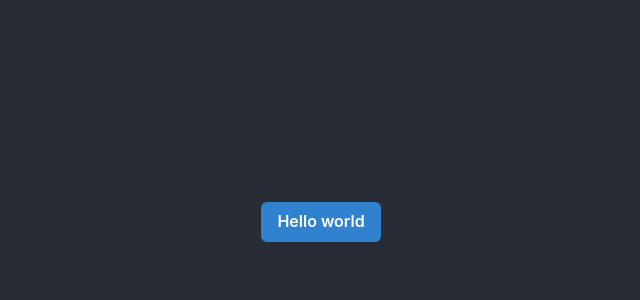
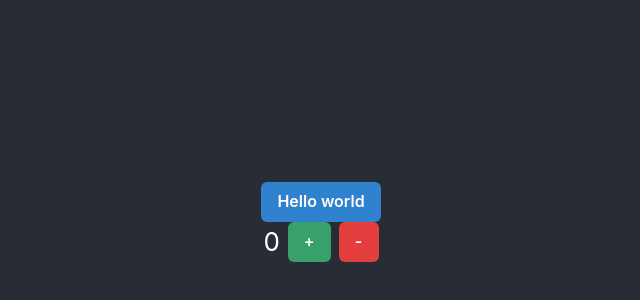
Before and after one commit to jgluskin/itunes, a React (Create React App) app: page / in a window 1280 px wide. Shown: the part 178-478 px from the top of the page, without its empty margins (319-959 px from the left). Built offline with nearby package versions, Linux system fonts and the light colour scheme.

Commit message:
Add redux

```diff
--- a/package.json
+++ b/package.json
@@ -6,12 +6,15 @@
     "@chakra-ui/react": "^1.0.3",
     "@emotion/react": "^11.1.2",
     "@emotion/styled": "^11.0.0",
+    "@reduxjs/toolkit": "^1.5.0",
     "@testing-library/jest-dom": "^5.11.4",
     "@testing-library/react": "^11.1.0",
     "@testing-library/user-event": "^12.1.10",
+    "@types/react-redux": "^7.1.12",
     "framer-motion": "^3.0.0",
     "react": "^17.0.1",
     "react-dom": "^17.0.1",
+    "react-redux": "^7.2.2",
     "react-scripts": "4.0.1",
     "web-vitals": "^0.2.4"
   },
--- a/src/App.tsx
+++ b/src/App.tsx
@@ -1,12 +1,14 @@
 import logo from './logo.svg';
 import styles from './App.module.css';
 import { Button } from '@chakra-ui/react';
+import { Counter } from './counter/Counter';
 
 function App() {
   return (
     <div className={styles.App}>
       <header className={styles['App-header']}>
        <Button colorScheme="blue">Hello world</Button>
+       <Counter />
       </header>
     </div>
   );
--- /dev/null
+++ b/src/counter/Counter.tsx
@@ -0,0 +1,16 @@
+import { useState } from "react";
+import { Button, Stack } from "@chakra-ui/react";
+import { useDispatch, useSelector } from "react-redux";
+import { decCount, incCount, selectCount } from "./counterSlice";
+
+export function Counter() {
+  const count = useSelector(selectCount);
+  const dispatch = useDispatch();
+  return (
+    <Stack direction="row">
+      <div>{count}</div>
+      <Button colorScheme="green" onClick={() => dispatch(incCount(1))}>+</Button>
+      <Button colorScheme="red" onClick={() => dispatch(decCount(1))}>-</Button>
+    </Stack>
+  );
+}
--- /dev/null
+++ b/src/counter/counterSlice.ts
@@ -0,0 +1,27 @@
+import { createSlice, PayloadAction } from "@reduxjs/toolkit";
+import { StoreState } from "../store";
+
+type CounterState = {
+  count: number;
+}
+
+const counterSlice = createSlice({
+  name: 'counter',
+  initialState: {
+    count: 0,
+  },
+  reducers: {
+    incCount(state, action: PayloadAction<number>) {
+      state.count += action.payload;
+    },
+    decCount(state, action: PayloadAction<number>) {
+      state.count -= action.payload;
+    },
+  }
+});
+
+export const { incCount, decCount } = counterSlice.actions;
+
+export const selectCount = (state: StoreState) => state.counter.count;
+
+export const counterReducer = counterSlice.reducer;
--- a/src/index.tsx
+++ b/src/index.tsx
@@ -4,11 +4,15 @@
 import App from './App';
 import reportWebVitals from './reportWebVitals';
 import { ChakraProvider } from '@chakra-ui/react';
+import { Provider } from 'react-redux';
+import { store } from './store';
 
 ReactDOM.render(
   <React.StrictMode>
     <ChakraProvider>
-      <App />
+      <Provider store={store}>
+        <App />
+      </Provider>
     </ChakraProvider>
   </React.StrictMode>,
   document.getElementById('root')
--- /dev/null
+++ b/src/store.ts
@@ -0,0 +1,12 @@
+import { configureStore, Store } from "@reduxjs/toolkit";
+import { counterReducer } from "./counter/counterSlice";
+
+export const store = configureStore({
+  reducer: {
+    counter: counterReducer
+  }
+});
+
+type GetStoreState<S> = S extends Store<infer State, any> ? State : unknown;
+
+export type StoreState = GetStoreState<typeof store>;
```
Also changed, not shown: 1 other file (tests, documents, lock files or other folders).
